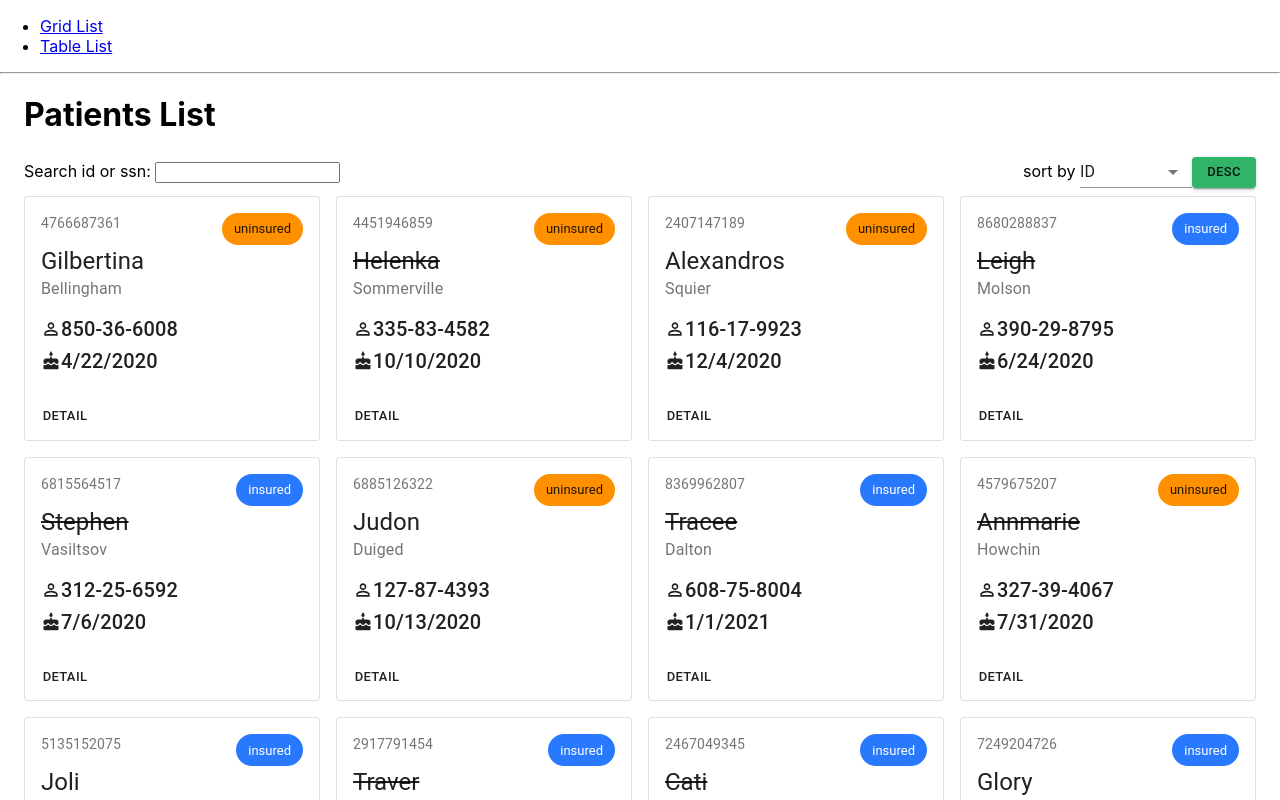
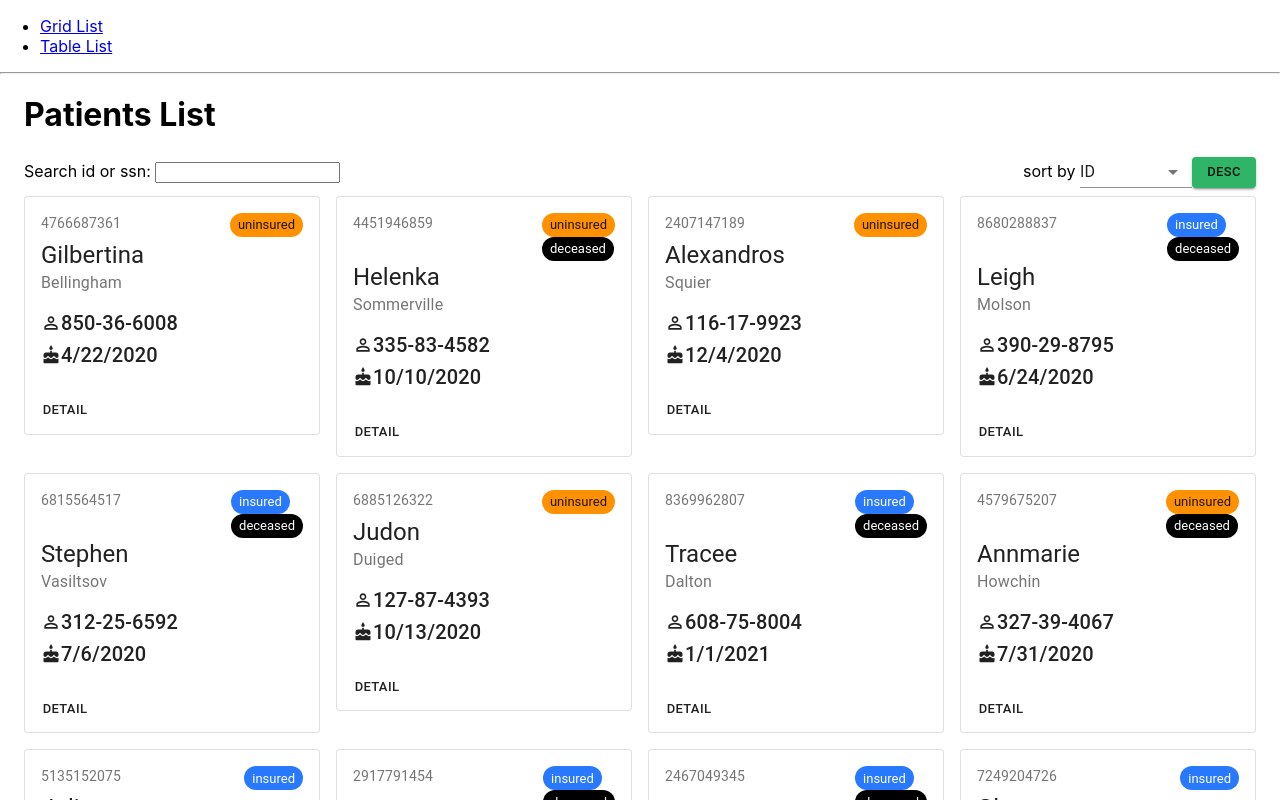
Before and after one commit to iamswain25/LeadEngineerChallenge, a React (Create React App) app: page /grid in a window 1280 px wide. Shown: the top 800 px of the page. Built offline with nearby package versions, Linux system fonts and the light colour scheme.

Commit message:
change chip deceased

```diff
--- a/src/components/CardSingle.tsx
+++ b/src/components/CardSingle.tsx
@@ -1,13 +1,11 @@
 import { makeStyles } from "@material-ui/core/styles";
-import RemoveCircleOutlineIcon from "@material-ui/icons/RemoveCircleOutline";
 import Card from "@material-ui/core/Card";
 import CardActions from "@material-ui/core/CardActions";
 import CardContent from "@material-ui/core/CardContent";
 import Button from "@material-ui/core/Button";
 import Typography from "@material-ui/core/Typography";
-import CheckIcon from "@material-ui/icons/Check";
 import CakeIcon from "@material-ui/icons/Cake";
-import { Grid, Tooltip, Chip } from "@material-ui/core";
+import { Grid, Chip } from "@material-ui/core";
 import React from "react";
 import DetailModal from "./DetailModal";
 import PermIdentityIcon from "@material-ui/icons/PermIdentity";
@@ -32,6 +30,10 @@ const useStyles = makeStyles((theme) => ({
   uninsured: {
     backgroundColor: "#ff9100",
   },
+  deceased: {
+    backgroundColor: "#000",
+    color: "#fff",
+  },
 }));
 export default function CardSingle({ data }: any) {
   const classes = useStyles();
@@ -55,18 +57,30 @@ export default function CardSingle({ data }: any) {
           >
             {data.id}
           </Typography>
+          <div>
+            <div>
               <Chip
+                size="small"
                 classes={{
                   root: data.insured ? classes.insured : classes.uninsured,
                 }}
                 label={data.insured ? "insured" : "uninsured"}
               />
+            </div>
+            {data.deceased && (
+              <div>
+                <Chip
+                  size="small"
+                  classes={{
+                    root: classes.deceased,
+                  }}
+                  label="deceased"
+                />
+              </div>
+            )}
+          </div>
         </Grid>
-        <Typography
-          variant="h5"
-          component="h2"
-          className={data.deceased ? classes.strikethrough : undefined}
-        >
+        <Typography variant="h5" component="h2">
           <Grid container alignItems="center">
             {data.first_name}
           </Grid>
```
Lines whose indentation alone changed are shown as unchanged.
